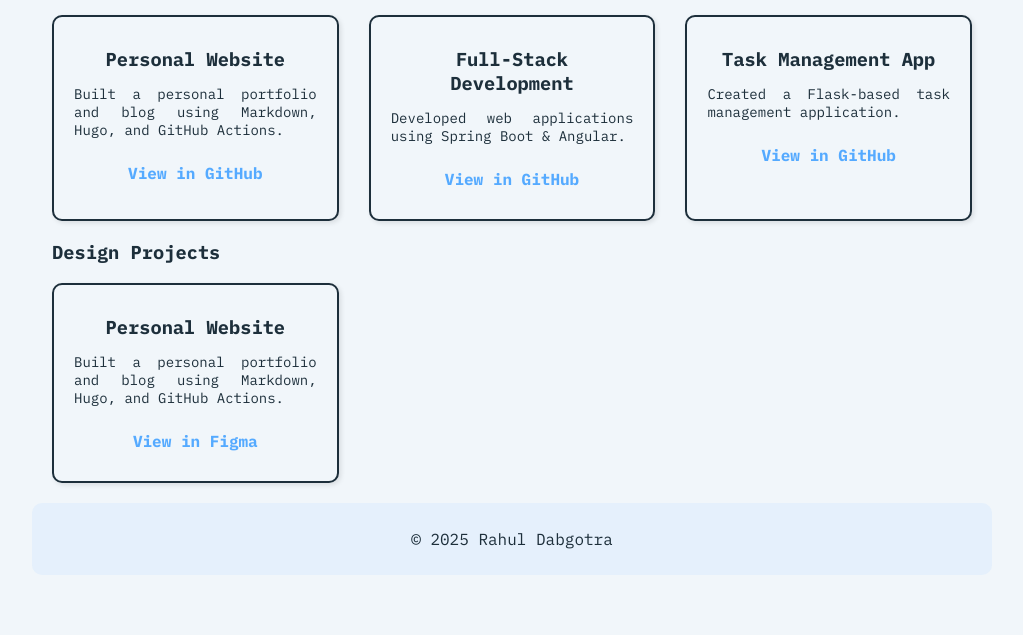
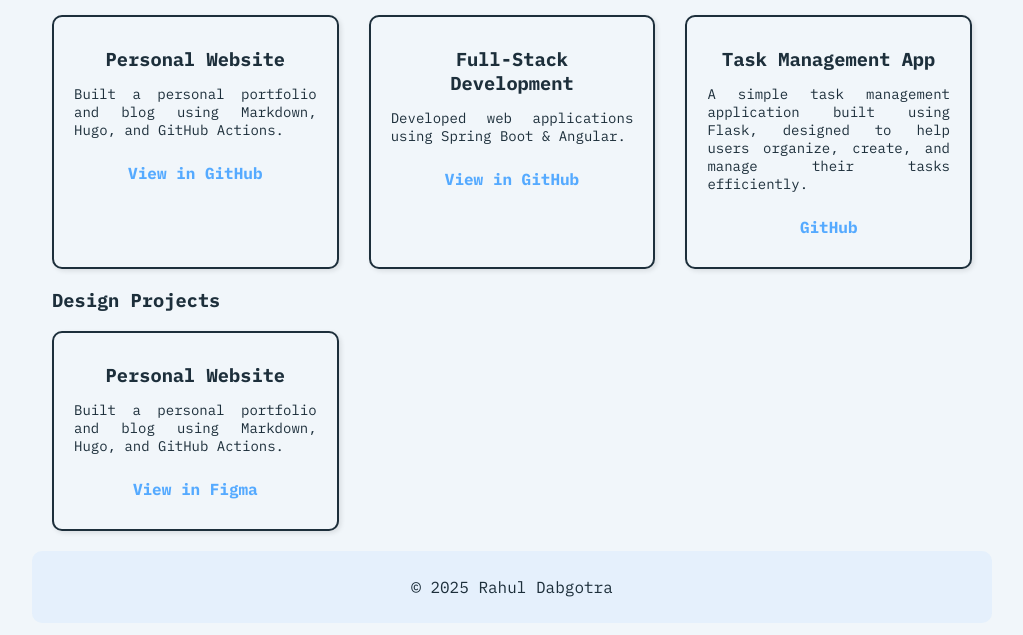
Before and after one commit to rahuldabgotra/portfolio, a plain HTML site: page portfolio.html in a window 1280 px wide. Shown: the part 237-872 px from the top of the page, without its empty margins (128-1151 px from the left). Before the commit the page ends 832 px from the top, so only its background shows below. Drawn offline with Linux system fonts and the light colour scheme.

Commit message:
Update portfolio.html

```diff
--- a/portfolio.html
+++ b/portfolio.html
@@ -48,10 +48,13 @@
                 <p>Developed web applications using Spring Boot & Angular.</p>
                 <a href="">View in GitHub</a>
             </div>
+
             <div class="project">
                 <h3>Task Management App</h3>
-                <p>Created a Flask-based task management application.</p>
-                <a href="">View in GitHub</a>
+                <p>A simple task management application built using Flask, designed to help users organize, create,
+                    and manage their tasks efficiently.</p>
+                <a
+                    href="https://github.com/rahuldabgotra/learn/tree/main/programming%20language/python/projects/flask-task-manager-app">GitHub</a>
             </div>
         </div>
 
```
